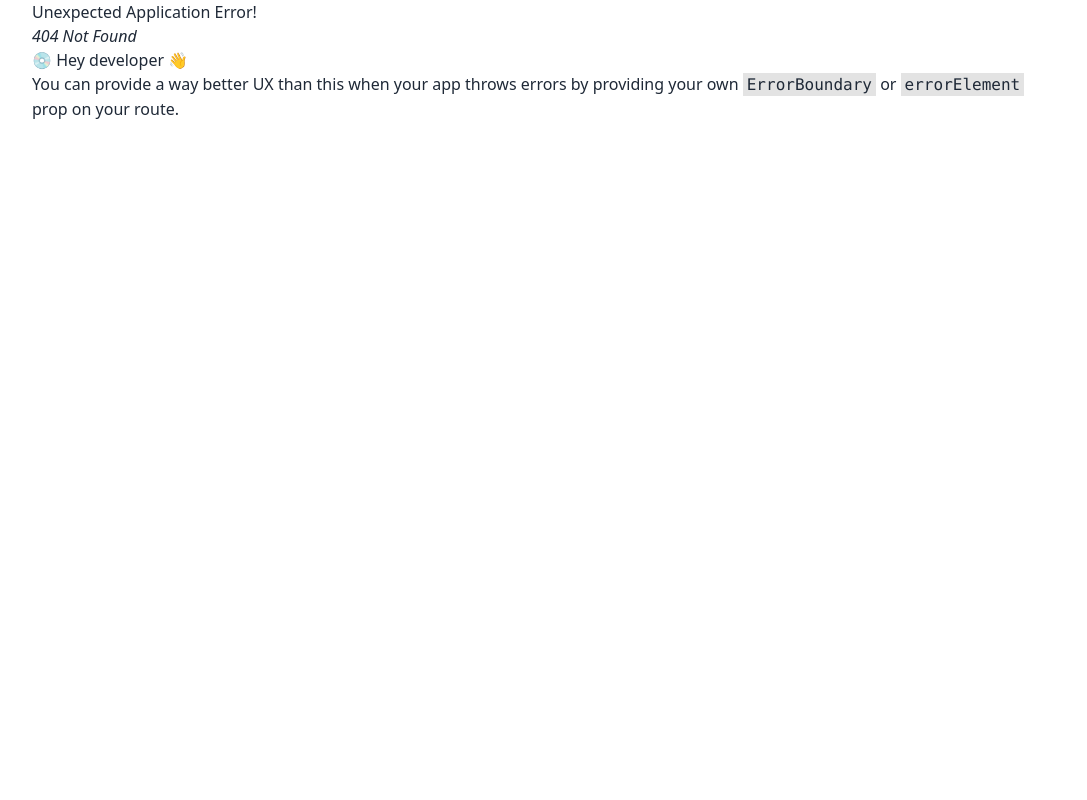
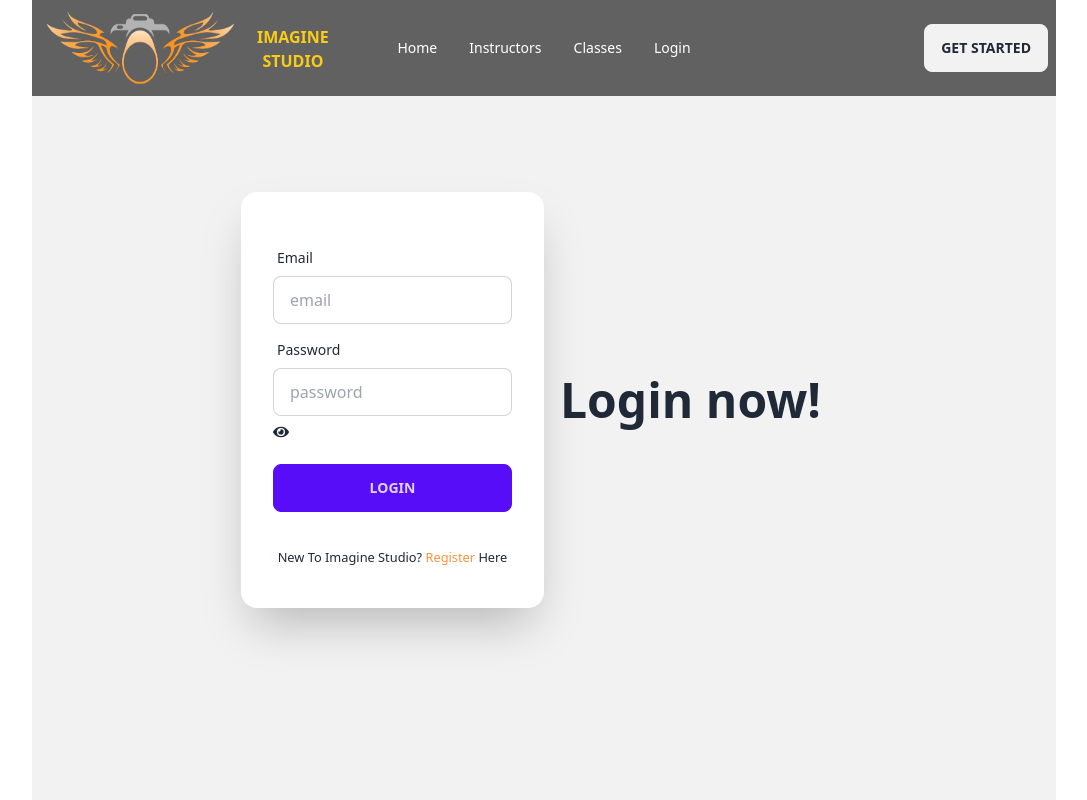
Before and after one commit to abusaid-ban/summer-photography-camp, a React (Vite) app: page /login in a window 1280 px wide. Before the commit this address had no page. Shown: the top 800 px of the page, without its empty margins (96-1183 px from the left). Built offline with nearby package versions, Linux system fonts and the light colour scheme.

Commit message:
create login page

```diff
--- a/package.json
+++ b/package.json
@@ -15,6 +15,7 @@
     "react": "^18.2.0",
     "react-dom": "^18.2.0",
     "react-helmet-async": "^1.3.0",
+    "react-icons": "^4.9.0",
     "react-router-dom": "^6.12.0",
     "sort-by": "^1.2.0",
     "swiper": "^9.3.2"
--- /dev/null
+++ b/src/Pages/Home/Classes/Classes.jsx
@@ -0,0 +1,12 @@
+
+
+const Classes = () => {
+    return (
+        <div>
+            <h2>Classes page</h2>
+
+        </div>
+    );
+};
+
+export default Classes;
--- /dev/null
+++ b/src/Pages/Home/Register/Register.jsx
@@ -0,0 +1,12 @@
+
+
+const Register = () => {
+    return (
+        <div>
+            <h2>Please register here first</h2>
+
+        </div>
+    );
+};
+
+export default Register;
--- /dev/null
+++ b/src/Pages/Login/Login.jsx
@@ -0,0 +1,53 @@
+import { useState } from "react";
+import {  FaEye, FaEyeSlash } from 'react-icons/fa';
+import { Link } from "react-router-dom";
+
+
+const Login = () => {
+    const [show,setShow]= useState(false);
+    const handleLogin = event =>{
+        event.preventDefault();
+        const form = event.target;
+        const email = form.email.value;
+        const password = form.password.value;
+        console.log(email,password);
+    }
+    return (
+            <div className="hero min-h-screen bg-base-200">
+                <div className="hero-content flex-col md:flex-row-reverse">
+                    <div className="text-center md:w-1/2 lg:text-left">
+                        <h1 className="text-5xl font-bold">Login now!</h1>
+                    </div>
+                    <div className="card md:w-1/2 w-full max-w-sm shadow-2xl bg-base-100">
+                        <form onSubmit={handleLogin} className="card-body mt-4">
+                            <div className="form-control">
+                                <label className="label">
+                                    <span className="label-text">Email</span>
+                                </label>
+                                <input type="email" name="email" placeholder="email" className="input input-bordered" />
+                            </div>
+                            <div className="form-control">
+                                <label className="label">
+                                    <span className="label-text">Password</span>
+                                </label>
+                                <input type={show ? "text" : "password"} name="password" placeholder="password"  className="input input-bordered" />
+                                <p className="mt-2 text-xl" onClick={()=>setShow(!show)}><small>
+                                    {
+                                        show? <span><FaEyeSlash /></span> : <span> <FaEye /></span>
+                                    }</small></p>
+
+                            </div>
+                            <div className="form-control mt-4">
+                                <input className="btn btn-primary" type="submit" value="Login" />
+                            </div>
+                        </form>
+                        <p className="text-center pb-10"><small>New To Imagine Studio?<Link className="text-orange-400" to="/register"> Register</Link> Here</small></p>
+                    </div>
+                </div>
+            </div>
+
+
+    );
+};
+
+export default Login;
--- a/src/Pages/Shared/Navbar/Navbar.jsx
+++ b/src/Pages/Shared/Navbar/Navbar.jsx
@@ -4,8 +4,10 @@ import logo from '../../../assets/image__2_-removebg-preview.png'
 const Navbar = () => {
     const navOptions = <>
         <li><Link to='/'>Home</Link></li>
-        <li><Link to='/instructor'>Instructors</Link></li>
-        <li><a>Contact</a></li>
+        <li><Link to='/instructors'>Instructors</Link></li>
+        <li><Link to='/classes'>Classes</Link></li>
+        <li><Link to='/login'>Login</Link></li>
+
     </>
     return (
         <>
@@ -29,7 +31,7 @@ const Navbar = () => {
                     </ul>
                 </div>
                 <div className="navbar-end">
-                    <a className="btn">Button</a>
+                    <a className="btn">Get Started</a>
                 </div>
             </div>
 
```
Also changed, not shown: src/Routes/Routes.jsx (+16 -1 lines), 1 other file (tests, documents, lock files or other folders).
